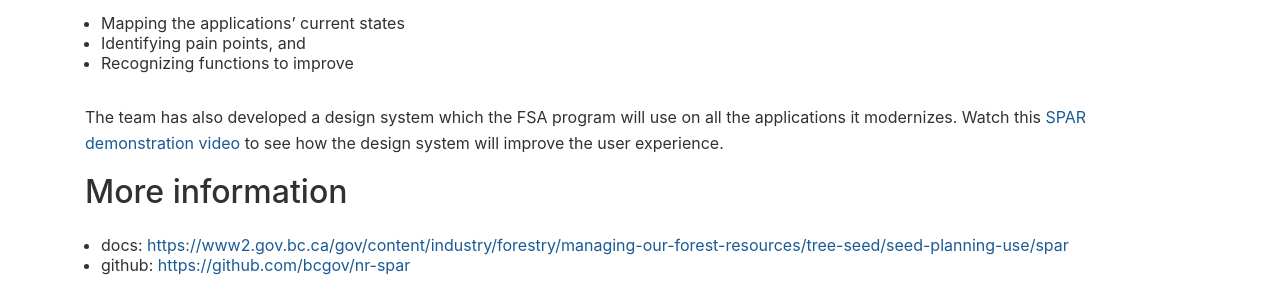
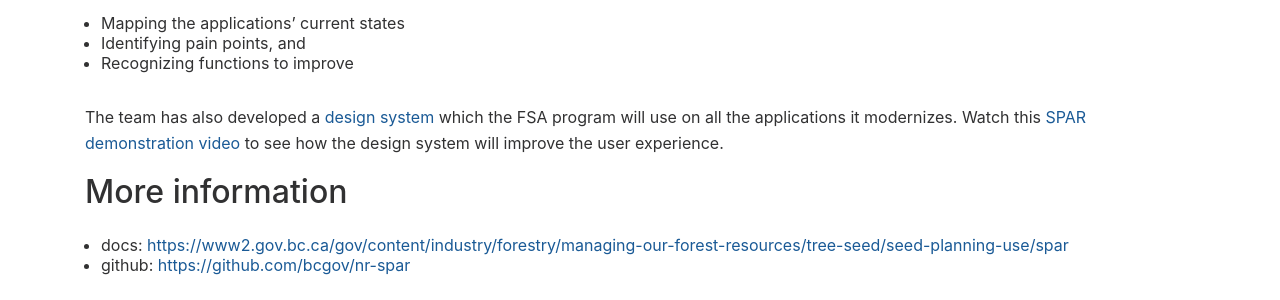
Before and after one commit to bcgov/forestry-digital-services, a Jekyll site: the page built from collections/_applications/spar.md, in a window 1280 px wide. Shown: the part 510-810 px from the top of the page. Built offline with Jekyll 4.4.1, drawn with Linux system fonts in a browser that asks for light colours; nearby versions of some CDN libraries; part of the change alters nothing that is shown.

```diff
--- a/collections/_applications/spar.md
+++ b/collections/_applications/spar.md
@@ -20,7 +20,7 @@ The team has done extensive service design with SPAR and CONSEP users, including
 - Identifying pain points, and
 - Recognizing functions to improve
 
-The team has also developed a design system which the FSA program will use on all the applications it modernizes. Watch this [SPAR demonstration video](https://www.youtube.com/watch?v=3fSDjj-bAbE) to see how the design system will improve the user experience.
+The team has also developed a [design system](https://bcgov.github.io/forestry-digital-services/applications/system.html) which the FSA program will use on all the applications it modernizes. Watch this [SPAR demonstration video](https://www.youtube.com/watch?v=3fSDjj-bAbE) to see how the design system will improve the user experience.
 
 ## More information
 - docs:  [https://www2.gov.bc.ca/gov/content/industry/forestry/managing-our-forest-resources/tree-seed/seed-planning-use/spar](https://www2.gov.bc.ca/gov/content/industry/forestry/managing-our-forest-resources/tree-seed/seed-planning-use/spar)
```
